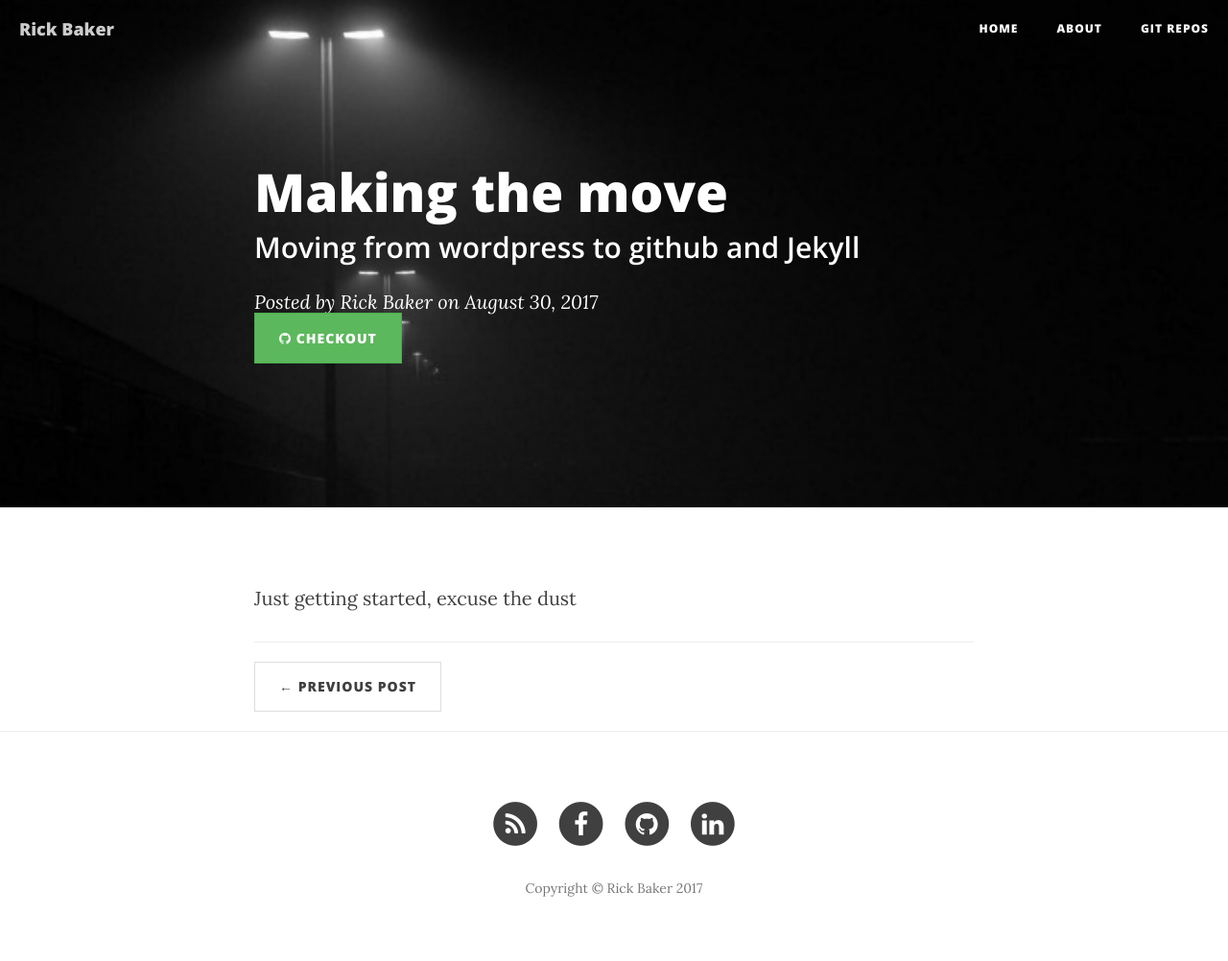
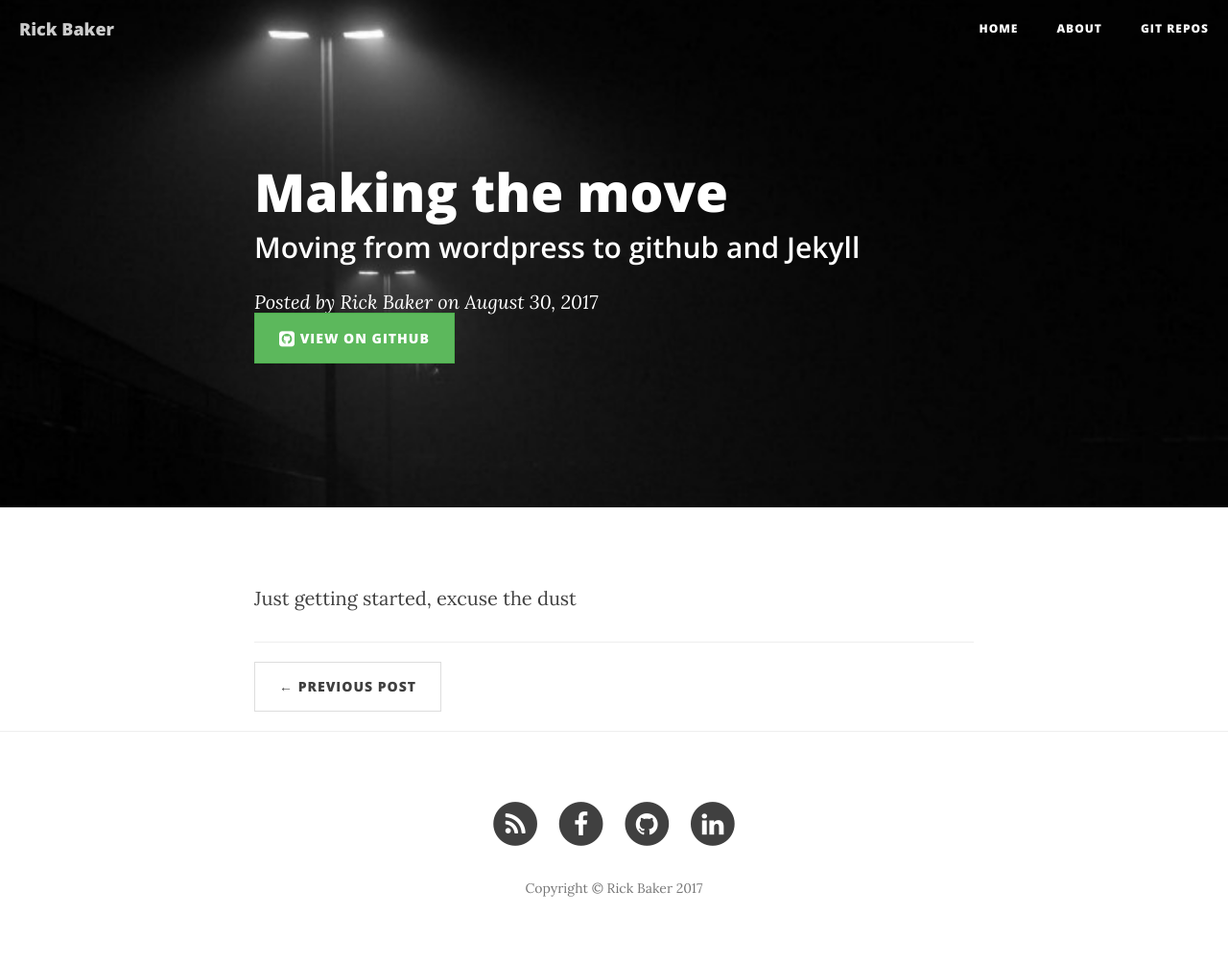
Before and after one commit to ricktbaker/ricktbaker.github.io, a Jekyll site: the page built from _posts/2017-08-30-getting-started.markdown, in a window 1280 px wide. Shown: the whole page at 96% size. Built offline with Jekyll 4.4.1, drawn with Linux system fonts in a browser that asks for light colours; nearby versions of some CDN libraries.

Commit message:
initial checkin

```diff
--- a/_layouts/post.html
+++ b/_layouts/post.html
@@ -14,7 +14,7 @@ layout: default
                     {% endif %}
                     <span class="meta">Posted by {% if page.author %}{{ page.author }}{% else %}{{ site.title }}{% endif %} on {{ page.date | date: "%B %-d, %Y" }}</span>
                     <a class="btn btn-success btn-sm" href="#">
-                        <i class="fa fa-github icon-large"></i> Checkout</a>
+                        <i class="fa fa-lg fa-github-square"></i> View on GitHub</a>
                 </div>
             </div>
         </div>
```
